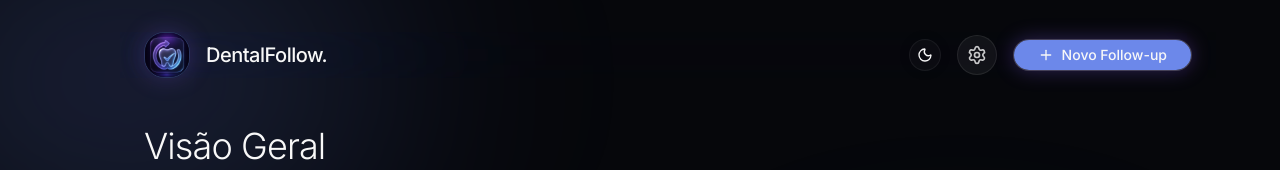
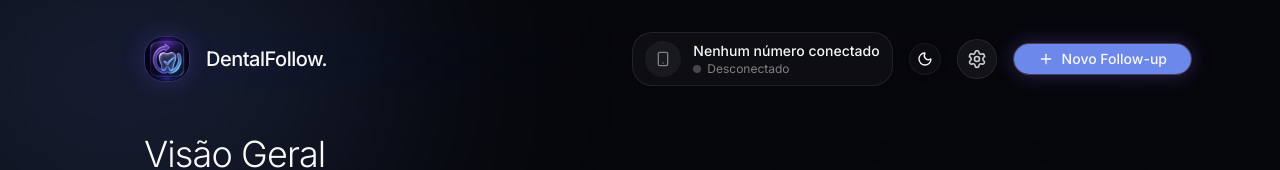
Before and after one commit to Zoni1998/DentalFollow, a Next.js app: page / in a window 1280 px wide. Shown: the top 170 px of the page. Built offline with nearby package versions, Linux system fonts and the light colour scheme; no server answers; the database is empty.

Commit message:
feat: exibir status do WhatsApp no dashboard

```diff
--- a/src/app/page.tsx
+++ b/src/app/page.tsx
@@ -2,11 +2,11 @@
 
 import { useState, useEffect, useCallback } from "react";
 import Link from "next/link";
-import { Plus, Users, ArrowUpRight, Clock, Settings, Loader2 } from "lucide-react";
+import { Plus, Users, ArrowUpRight, Clock, Settings, Loader2, Smartphone } from "lucide-react";
 import { ImageLogo } from "@/components/ui/image-logo";
 import { ThemeToggle } from "@/components/theme-toggle";
 import { StaggerDiv, MotionDiv } from "@/components/ui/motion";
-import { Button, buttonVariants } from "@/components/ui/button";
+import { buttonVariants } from "@/components/ui/button";
 import { cn } from "@/lib/utils";
 import {
   Card,
@@ -32,9 +32,100 @@ interface DashboardData {
   }>;
 }
 
+type WhatsAppConnectionState = "loading" | "connected" | "disconnected" | "unavailable";
+
+interface WhatsAppConnectionStatus {
+  state: WhatsAppConnectionState;
+  phone: string | null;
+}
+
+function formatWhatsAppNumber(value: string | null) {
+  if (!value) return "Nenhum número conectado";
+
+  const digits = value.replace(/\D/g, "");
+
+  if (digits.length === 13 && digits.startsWith("55")) {
+    return `+55 (${digits.slice(2, 4)}) ${digits.slice(4, 9)}-${digits.slice(9)}`;
+  }
+
+  if (digits.length === 12 && digits.startsWith("55")) {
+    return `+55 (${digits.slice(2, 4)}) ${digits.slice(4, 8)}-${digits.slice(8)}`;
+  }
+
+  return value;
+}
+
+function WhatsAppConnectionCard({
+  status,
+  className,
+}: {
+  status: WhatsAppConnectionStatus;
+  className?: string;
+}) {
+  const isConnected = status.state === "connected";
+  const statusLabel = {
+    loading: "Verificando conexão",
+    connected: "Conectado",
+    disconnected: "Desconectado",
+    unavailable: "Status indisponível",
+  }[status.state];
+  const numberLabel = isConnected
+    ? formatWhatsAppNumber(status.phone)
+    : status.state === "disconnected"
+      ? "Nenhum número conectado"
+      : "WhatsApp";
+
+  return (
+    <Link
+      href="/configuracoes"
+      aria-label={`${numberLabel}. ${statusLabel}. Abrir configurações do WhatsApp`}
+      className={cn(
+        "flex min-w-0 items-center gap-3 rounded-xl border border-border bg-card px-3 py-2 shadow-sm transition-colors hover:bg-muted/50",
+        className
+      )}
+    >
+      <div
+        className={cn(
+          "flex size-9 shrink-0 items-center justify-center rounded-full",
+          isConnected
+            ? "bg-emerald-500/10 text-emerald-600 dark:text-emerald-400"
+            : "bg-muted text-muted-foreground"
+        )}
+      >
+        <Smartphone className="size-4" aria-hidden="true" />
+      </div>
+      <div className="min-w-0 text-left">
+        <p className="max-w-56 truncate text-sm font-medium tabular-nums">{numberLabel}</p>
+        <p
+          aria-live="polite"
+          className={cn(
+            "flex items-center gap-1.5 text-xs",
+            isConnected
+              ? "text-emerald-600 dark:text-emerald-400"
+              : "text-muted-foreground"
+          )}
+        >
+          <span
+            aria-hidden="true"
+            className={cn(
+              "size-2 rounded-full",
+              isConnected ? "bg-emerald-500" : "bg-muted-foreground/50"
+            )}
+          />
+          {statusLabel}
+        </p>
+      </div>
+    </Link>
+  );
+}
+
 export default function Dashboard() {
   const [data, setData] = useState<DashboardData | null>(null);
   const [loading, setLoading] = useState(true);
+  const [whatsAppStatus, setWhatsAppStatus] = useState<WhatsAppConnectionStatus>({
+    state: "loading",
+    phone: null,
+  });
 
   const fetchData = useCallback(async () => {
     try {
@@ -49,13 +140,35 @@ export default function Dashboard() {
     }
   }, []);
 
+  const fetchWhatsAppStatus = useCallback(async () => {
+    try {
+      const response = await fetch("/api/whatsapp/qr", { cache: "no-store" });
+      const result = await response.json();
+
+      if (!response.ok) {
+        setWhatsAppStatus({ state: "unavailable", phone: null });
+        return;
+      }
+
+      setWhatsAppStatus({
+        state: result.connected ? "connected" : "disconnected",
+        phone: result.connected ? result.phone ?? null : null,
+      });
+    } catch (error) {
+      console.error("Erro ao verificar conexão do WhatsApp:", error);
+      setWhatsAppStatus({ state: "unavailable", phone: null });
+    }
+  }, []);
+
   useEffect(() => {
+    // eslint-disable-next-line react-hooks/set-state-in-effect
     fetchData();
-  }, [fetchData]);
+    fetchWhatsAppStatus();
+  }, [fetchData, fetchWhatsAppStatus]);
 
   if (loading) {
     return (
-      <div className="flex min-h-screen items-center justify-center">
+      <div className="flex min-h-dvh items-center justify-center">
         <Loader2 className="h-8 w-8 animate-spin text-primary" />
       </div>
     );
@@ -64,7 +177,7 @@ export default function Dashboard() {
   const d = data || { totalOpen: 0, todayCount: 0, conversionRate: 0, conversionDiff: 0, upcoming: [] };
 
   return (
-    <div className="flex min-h-screen w-full flex-col bg-transparent overflow-x-hidden">
+    <div className="flex min-h-dvh w-full flex-col bg-transparent overflow-x-hidden">
       <div className="flex flex-col sm:gap-8 sm:py-8 sm:pl-14 max-w-6xl mx-auto w-full">
 
         <header className="sticky top-0 z-30 flex h-20 items-center justify-between border-b border-border bg-background/40 backdrop-blur-2xl backdrop-saturate-150 px-6 sm:static sm:h-auto sm:border-0 sm:bg-transparent">
@@ -78,6 +191,7 @@ export default function Dashboard() {
           </div>
 
           <div className="flex items-center gap-4">
+            <WhatsAppConnectionCard status={whatsAppStatus} className="hidden md:flex" />
             <ThemeToggle />
             <Link
               href="/configuracoes"
@@ -97,6 +211,7 @@ export default function Dashboard() {
         </header>
 
         <main className="grid flex-1 items-start gap-8 p-6 sm:px-6 sm:py-4 md:gap-12">
+          <WhatsAppConnectionCard status={whatsAppStatus} className="w-full md:hidden" />
 
           <StaggerDiv className="grid gap-8 md:gap-12 w-full">
             <MotionDiv>
```
